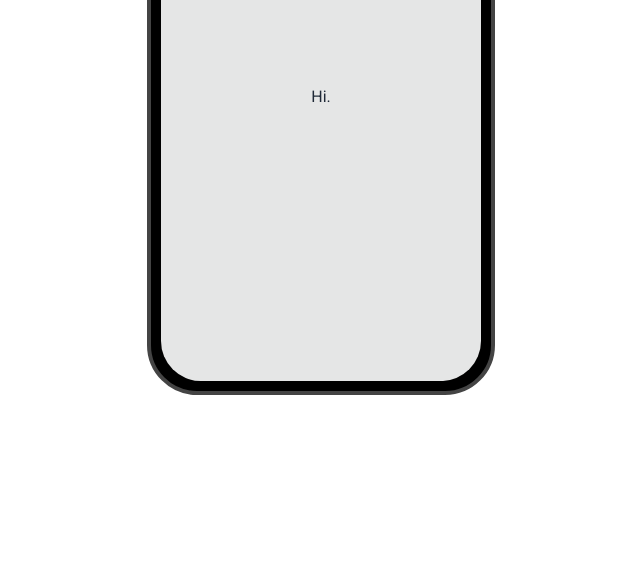
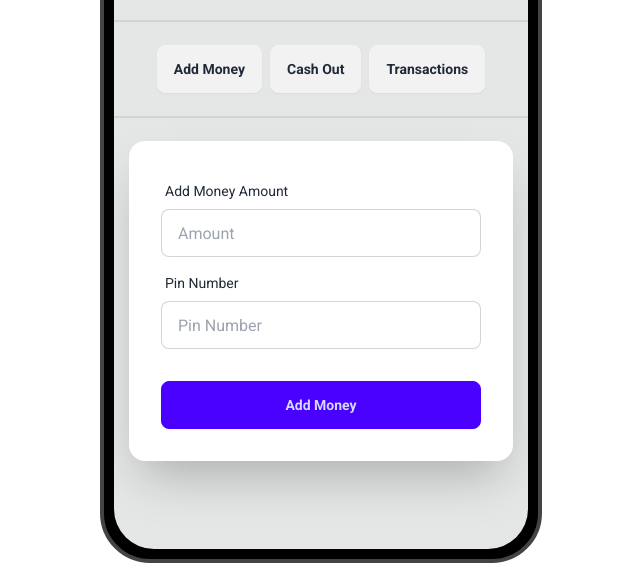
Before and after one commit to himel1625/Payoo-MFS, a website built with Vite: page index.html in a window 1280 px wide. Shown: the part 281-844 px from the top of the page, without its empty margins (319-959 px from the left). Before the commit the page ends 800 px from the top, so only its background shows below. Built offline with nearby package versions, Linux system fonts and the light colour scheme.

Commit message:
implement user interface Section

```diff
--- a/index.html
+++ b/index.html
@@ -12,16 +12,92 @@
 </head>
 
 <body>
-
-  <section class=" flex items-center justify-center mt-20">
+  <main class="flex justify-center mt-20">
     <div class="mockup-phone">
       <div class="camera"></div>
       <div class="display">
-        <div class="artboard artboard-demo phone-1">Hi.</div>
+        <div class="artboard artboard-demo phone-3">
+
+          <!-- account balance -->
+          <div class="stats shadow ">
+            <div class="stat">
+              <div class="stat-title text-center font-extrabold">Account Balance</div>
+              <div id="account-balance" class="stat-value text-center">9400</div>
+            </div>
+          </div>
+
+
+          <div class="divider"></div>
+          <!-- features start-->
+          <div class="flex gap-2">
+            <button id="show-add-money-form" class="btn btn-xl">Add Money</button>
+            <button id="show-cash-out-form" class="btn btn-xl">Cash Out</button>
+            <button id="show-transaction-history" class="btn btn-xl">Transactions</button>
+          </div>
+
+
+          <!-- features end -->
+          <div class="divider"></div>
+          <!-- add money form start -->
+          <div id="add-money-form" class=" card bg-base-100 w-full max-w-sm shrink-0 shadow-2xl">
+            <!-- Form Section  start-->
+            <form class="card-body">
+              <div class="form-control">
+                <label class="label">
+                  <span class="label-text">Add Money Amount</span>
+                </label>
+                <input type="text" id="input-add-money" placeholder="Amount" class="input input-bordered" required />
+              </div>
+              <div class="form-control">
+                <label class="label">
+                  <span class="label-text">Pin Number</span>
+                </label>
+                <input type="password" id="input-pin-number" placeholder="Pin Number" autocomplete="off"
+                  class="input input-bordered" required />
+              </div>
+              <div class="form-control mt-6">
+                <button id="btn-add-money" class="btn btn-primary">Add Money</button>
+              </div>
+            </form>
+            <!-- Form Section  End-->
+          </div>
+          <!-- add money form End -->
+
+          <!-- cash out form start -->
+          <div id="cash-out-form" class="hidden card bg-base-100 w-full max-w-sm shrink-0 shadow-2xl">
+            <form class="card-body">
+              <div class="form-control">
+                <label class="label">
+                  <span class="label-text">Cash Out Amount</span>
+                </label>
+                <input type="text" id="input-cash-out" placeholder="Amount" class="input input-bordered" required />
+              </div>
+              <div class="form-control">
+                <label class="label">
+                  <span class="label-text">Pin Number</span>
+                </label>
+                <input type="password" id="input-cash-out-pin" placeholder="Pin Number" autocomplete="off"
+                  class="input input-bordered" required />
+              </div>
+              <div class="form-control mt-6">
+                <button id="btn-cash-out" class="btn btn-primary">Cash Out</button>
+              </div>
+            </form>
+          </div>
+          <!-- cash out form End -->
+
+          <!-- transaction start -->
+          <div id="transaction-section" class="hidden">
+            <h2 class="text-3xl text-center">Transaction History</h2>
+            <div id="transaction-container" class="space-y-3">
+            </div>
+          </div>
+
+          <!-- transaction End -->
+        </div>
       </div>
     </div>
-  </section>
-
+  </main>
 
 
 
```
